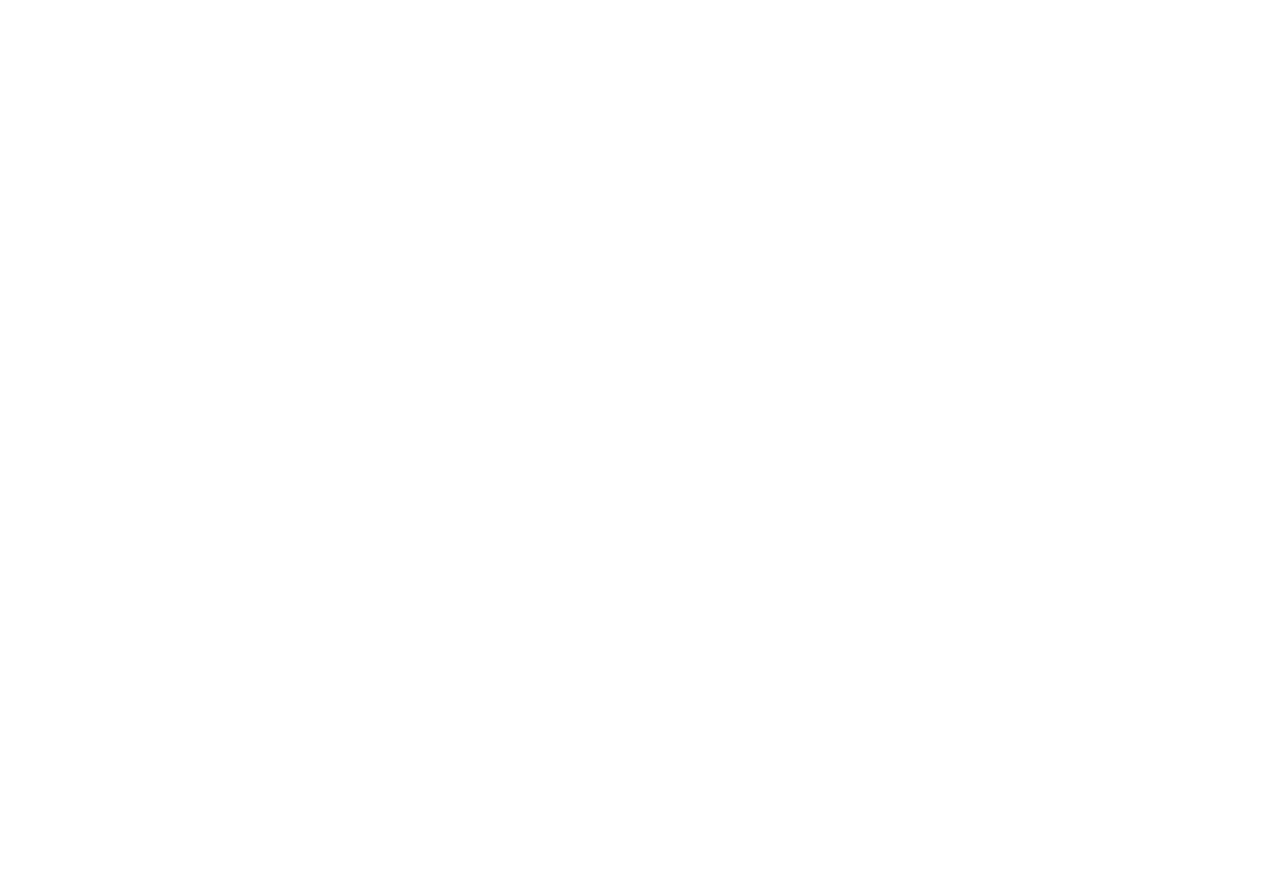
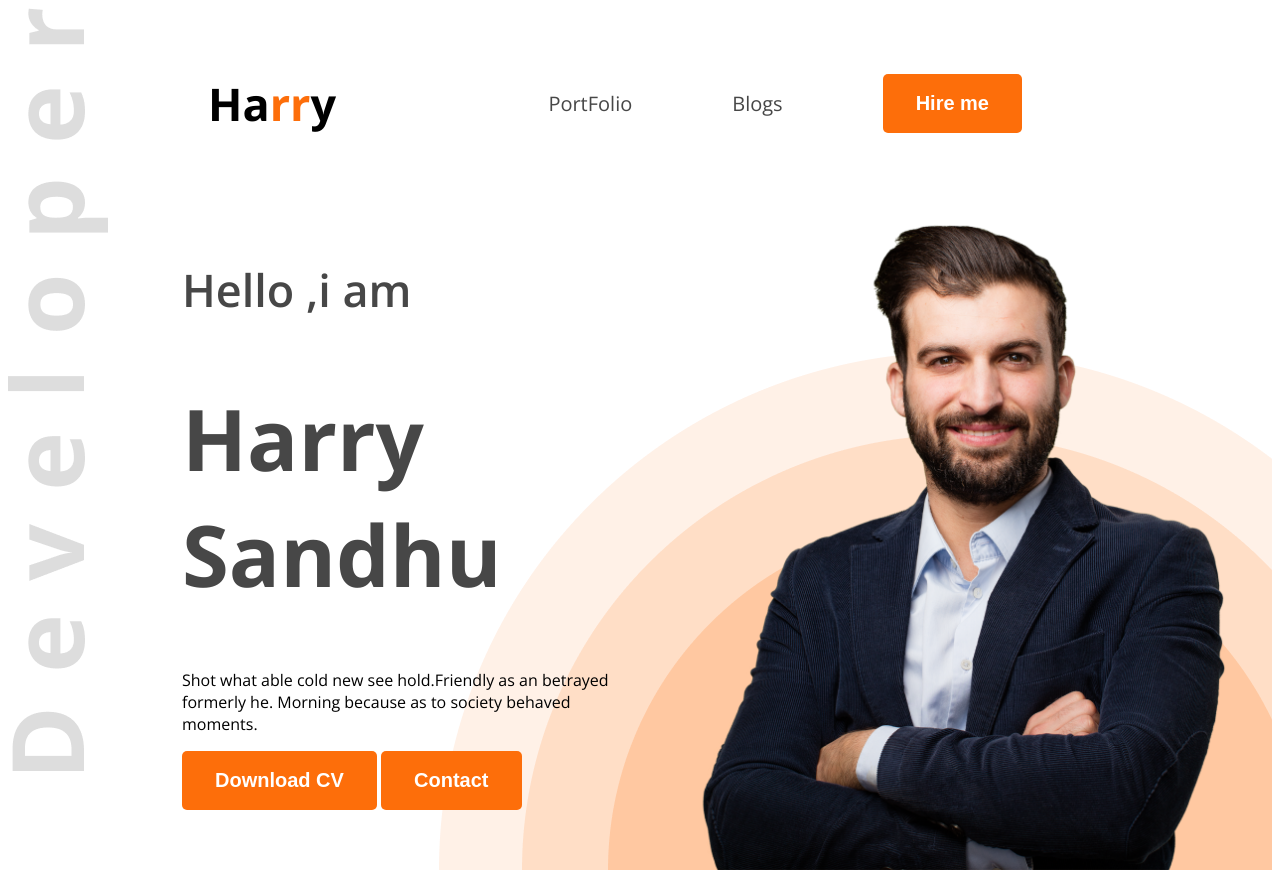
Before and after one commit to Touhid5759/my-web-portfolio, a plain HTML site: page port.html in a window 1280 px wide. Before the commit the page ends 800 px from the top, so only its background shows below. Drawn offline with nearby package versions, Linux system fonts and the light colour scheme.

Commit message:
secondary commit

```diff
--- a/port.html
+++ b/port.html
@@ -4,9 +4,35 @@
     <meta charset="UTF-8">
     <meta name="viewport" content="width=device-width, initial-scale=1.0">
     <title>My Folio</title>
+    <link rel="preconnect" href="https://fonts.googleapis.com">
+    <link rel="preconnect" href="https://fonts.gstatic.com" crossorigin>
+    <link href="https://fonts.googleapis.com/css2?family=Open+Sans:ital,wght@0,300..800;1,300..800&display=swap" rel="stylesheet">
+    <link rel="stylesheet" href="style/port.css">
 </head>
-<body>
-    <header></header>
+<body class="open-sans-normal">
+    <header class="header-back-img">
+        <nav>
+            <h3 class="nav-font">Ha<span class="text-primary">rr</span>y</h3>
+            <ul>
+                <li><a class="dark-2" href="">PortFolio</a></li>
+                <li><a class="dark-2" href="">Blogs</a></li>
+                <li><a href=""><button class="b1">Hire me</button></a></li>
+            </ul>
+        </nav>
+        <div class="banner">
+            <div class="banner-content">
+                  <h4 class="banner-content-h4 dark-2">Hello ,i am</h4>
+                  <h1 class="banner-content-h1 dark-2">Harry Sandhu</h1>
+                  <p class="banner-content-one">
+                    Shot what able cold new see hold.Friendly as an betrayed formerly he.
+                    Morning because as to society behaved moments.
+                   </p>
+                  <button class="b1">Download CV</button>
+                  <button class="b1">Contact</button>
+            </div>
+            <img class="banner-content-img" src="images/hardy.png" alt="">
+        </div>
+    </header>
     <main></main>
     <footer></footer>
 </body>
--- /dev/null
+++ b/style/port.css
@@ -0,0 +1,81 @@
+.header-back-img{
+    background-image: url(../images/developer.png), url(../images/header_bg.png);
+    background-repeat: no-repeat;
+    background-position: top left, bottom right;
+}
+/* Nav styles */
+nav{
+    display: flex;
+    align-items: center;
+    justify-content: space-between;
+    margin: 0px 200px;
+
+}
+nav ul{
+    display: flex;
+    text-decoration: none;
+    align-items: center;
+}
+nav li{
+    margin: 50px;
+
+}
+nav li a{
+    font-size: 20px;
+    text-decoration: none;
+}
+nav ul li{
+    list-style: none;
+    text-decoration: none;
+}
+.b1{
+    cursor: pointer;
+    background-color: #FD6E0A;
+    font-weight: bold;
+    font-size: 20px;
+    color: white;
+    padding: 18px 33px;
+    border-radius: 5px;
+    border: none;
+}
+
+/* share style */
+.text-primary{
+    color: #FD6E0A;
+}
+.dark-2{
+    color: #474747;
+}
+.open-sans-normal {
+  font-family: "Open Sans", sans-serif;
+  font-optical-sizing: auto;
+  font-style: normal;
+  font-variation-settings:
+    "wdth" 100;
+}
+.nav-font{
+    font-weight: 800px;
+    font-size: 45px;
+}
+/* banner areas */
+.banner{
+    display: flex;
+    justify-content: space-between;
+}
+.banner-content{
+    max-width: 585px;
+    height: 356px;
+    margin: 0 35px 0 174px;
+}
+.banner-content-h4{
+    font-size: 45px;
+    font-weight: 600;
+}
+.banner-content-h1{
+    font-size: 85px;
+    font-weight: bold;
+}
+.banner-content-img{
+    width: 580px;
+    margin-right: 38px;
+}
```
